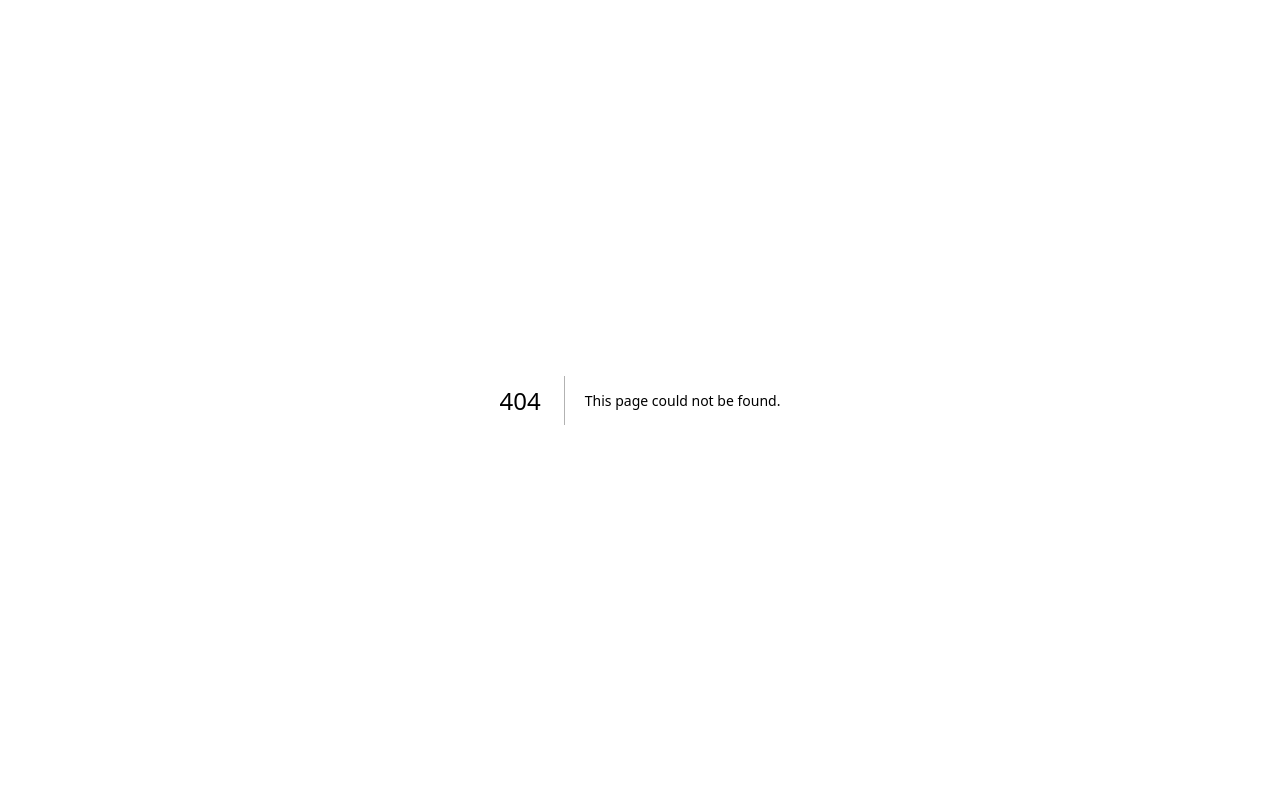
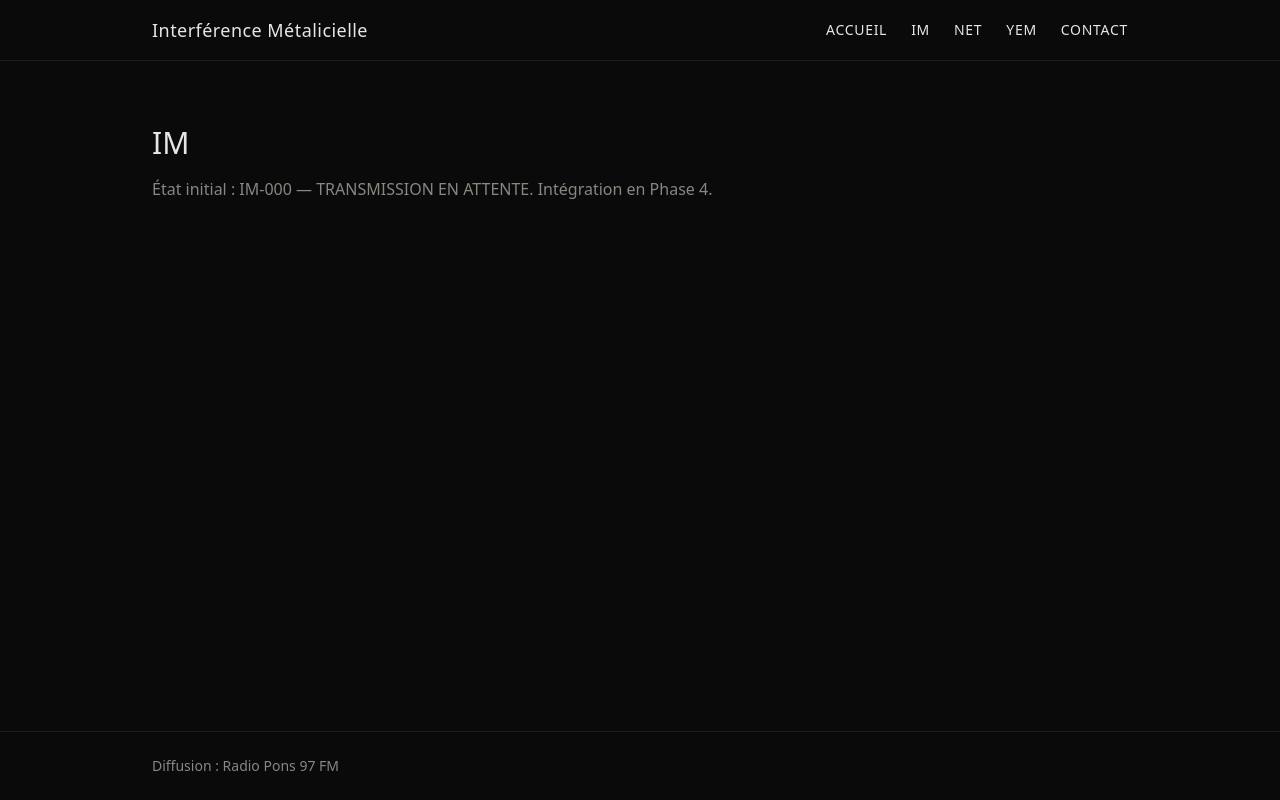
Before and after one commit to o0VicariouS0o/interference-metalicielle, a Next.js app: page /im in a window 1280 px wide. Before the commit this address had no page. Built offline with nearby package versions, Linux system fonts and the light colour scheme.

Commit message:
feat(phase-0): ossature site (header, navigation, footer, routes vides)

```diff
--- /dev/null
+++ b/app/(public)/contact/page.tsx
@@ -0,0 +1,8 @@
+export default function ContactPage() {
+  return (
+    <section className="mx-auto max-w-(--breakpoint-desktop) px-6 py-16">
+      <h1 className="font-display text-3xl">Contact</h1>
+      <p className="mt-4 text-muted">Bloc contact — intégration en Phase 7.</p>
+    </section>
+  );
+}
--- /dev/null
+++ b/app/(public)/im/page.tsx
@@ -0,0 +1,10 @@
+export default function ImPage() {
+  return (
+    <section className="mx-auto max-w-(--breakpoint-desktop) px-6 py-16">
+      <h1 className="font-display text-3xl">IM</h1>
+      <p className="mt-4 text-muted">
+        État initial : IM-000 — TRANSMISSION EN ATTENTE. Intégration en Phase 4.
+      </p>
+    </section>
+  );
+}
--- /dev/null
+++ b/app/(public)/net/page.tsx
@@ -0,0 +1,8 @@
+export default function NetPage() {
+  return (
+    <section className="mx-auto max-w-(--breakpoint-desktop) px-6 py-16">
+      <h1 className="font-display text-3xl">NET</h1>
+      <p className="mt-4 text-muted">Carte mondiale — intégration en Phase 5.</p>
+    </section>
+  );
+}
--- /dev/null
+++ b/app/(public)/page.tsx
@@ -0,0 +1,8 @@
+export default function AccueilPage() {
+  return (
+    <section className="mx-auto max-w-(--breakpoint-desktop) px-6 py-16">
+      <h1 className="font-display text-3xl">Accueil</h1>
+      <p className="mt-4 text-muted">Page Accueil — intégration en Phase 3.</p>
+    </section>
+  );
+}
--- /dev/null
+++ b/app/(public)/yem/page.tsx
@@ -0,0 +1,8 @@
+export default function YemPage() {
+  return (
+    <section className="mx-auto max-w-(--breakpoint-desktop) px-6 py-16">
+      <h1 className="font-display text-3xl">YEM</h1>
+      <p className="mt-4 text-muted">Journal de bord YEM — intégration en Phase 6.</p>
+    </section>
+  );
+}
--- a/app/globals.css
+++ b/app/globals.css
@@ -1,26 +1,39 @@
 @import 'tailwindcss';
 
-:root {
-  --background: #ffffff;
-  --foreground: #171717;
+@theme {
+  --color-bg: #0a0a0b;
+  --color-text: #e8e6e3;
+  --color-muted: #8a8680;
+  --color-border: #1f1d1c;
+
+  --color-transmission: #c8311f;
+  --color-archive: #c89438;
+  --color-yem: #6b3fa0;
+
+  --font-display: ui-sans-serif, system-ui, -apple-system, 'Segoe UI', sans-serif;
+  --font-body: ui-sans-serif, system-ui, -apple-system, 'Segoe UI', sans-serif;
+  --font-mono: ui-monospace, SFMono-Regular, Menlo, Monaco, Consolas, monospace;
+
+  --radius-sm: 2px;
+  --radius-md: 4px;
+  --radius-lg: 8px;
+
+  --breakpoint-tablet: 768px;
+  --breakpoint-desktop: 1024px;
 }
 
-@theme inline {
-  --color-background: var(--background);
-  --color-foreground: var(--foreground);
-  --font-sans: var(--font-geist-sans);
-  --font-mono: var(--font-geist-mono);
-}
+@layer base {
+  html,
+  body {
+    background-color: var(--color-bg);
+    color: var(--color-text);
+    font-family: var(--font-body);
+    -webkit-font-smoothing: antialiased;
+    -moz-osx-font-smoothing: grayscale;
+  }
 
-@media (prefers-color-scheme: dark) {
-  :root {
-    --background: #0a0a0a;
-    --foreground: #ededed;
+  *:focus-visible {
+    outline: 2px solid var(--color-transmission);
+    outline-offset: 2px;
   }
 }
-
-body {
-  background: var(--background);
-  color: var(--foreground);
-  font-family: Arial, Helvetica, sans-serif;
-}
--- a/app/layout.tsx
+++ b/app/layout.tsx
@@ -1,30 +1,22 @@
 import type { Metadata } from 'next';
-import { Geist, Geist_Mono } from 'next/font/google';
 import './globals.css';
-
-const geistSans = Geist({
-  variable: '--font-geist-sans',
-  subsets: ['latin'],
-});
-
-const geistMono = Geist_Mono({
-  variable: '--font-geist-mono',
-  subsets: ['latin'],
-});
+import { Header } from '@/components/shared/Header';
+import { Footer } from '@/components/shared/Footer';
 
 export const metadata: Metadata = {
-  title: 'Create Next App',
-  description: 'Generated by create next app',
+  title: 'Interférence Métalicielle',
+  description:
+    "Site officiel de l'émission Interférence Métalicielle, diffusée sur Radio Pons 97 FM.",
 };
 
-export default function RootLayout({
-  children,
-}: Readonly<{
-  children: React.ReactNode;
-}>) {
+export default function RootLayout({ children }: { children: React.ReactNode }) {
   return (
-    <html lang="en" className={`${geistSans.variable} ${geistMono.variable} h-full antialiased`}>
-      <body className="min-h-full flex flex-col">{children}</body>
+    <html lang="fr">
+      <body className="flex min-h-screen flex-col bg-bg text-text">
+        <Header />
+        <main className="flex-1">{children}</main>
+        <Footer />
+      </body>
     </html>
   );
 }
--- a/app/page.tsx
+++ /dev/null
@@ -1,65 +0,0 @@
-import Image from 'next/image';
-
-export default function Home() {
-  return (
-    <div className="flex flex-col flex-1 items-center justify-center bg-zinc-50 font-sans dark:bg-black">
-      <main className="flex flex-1 w-full max-w-3xl flex-col items-center justify-between py-32 px-16 bg-white dark:bg-black sm:items-start">
-        <Image
-          className="dark:invert"
-          src="/next.svg"
-          alt="Next.js logo"
-          width={100}
-          height={20}
-          priority
-        />
-        <div className="flex flex-col items-center gap-6 text-center sm:items-start sm:text-left">
-          <h1 className="max-w-xs text-3xl font-semibold leading-10 tracking-tight text-black dark:text-zinc-50">
-            To get started, edit the page.tsx file.
-          </h1>
-          <p className="max-w-md text-lg leading-8 text-zinc-600 dark:text-zinc-400">
-            Looking for a starting point or more instructions? Head over to{' '}
-            <a
-              href="https://vercel.com/templates?framework=next.js&utm_source=create-next-app&utm_medium=appdir-template-tw&utm_campaign=create-next-app"
-              className="font-medium text-zinc-950 dark:text-zinc-50"
-            >
-              Templates
-            </a>{' '}
-            or the{' '}
-            <a
-              href="https://nextjs.org/learn?utm_source=create-next-app&utm_medium=appdir-template-tw&utm_campaign=create-next-app"
-              className="font-medium text-zinc-950 dark:text-zinc-50"
-            >
-              Learning
-            </a>{' '}
-            center.
-          </p>
-        </div>
-        <div className="flex flex-col gap-4 text-base font-medium sm:flex-row">
-          <a
-            className="flex h-12 w-full items-center justify-center gap-2 rounded-full bg-foreground px-5 text-background transition-colors hover:bg-[#383838] dark:hover:bg-[#ccc] md:w-[158px]"
-            href="https://vercel.com/new?utm_source=create-next-app&utm_medium=appdir-template-tw&utm_campaign=create-next-app"
-            target="_blank"
-            rel="noopener noreferrer"
-          >
-            <Image
-              className="dark:invert"
-              src="/vercel.svg"
-              alt="Vercel logomark"
-              width={16}
-              height={16}
-            />
-            Deploy Now
-          </a>
-          <a
-            className="flex h-12 w-full items-center justify-center rounded-full border border-solid border-black/[.08] px-5 transition-colors hover:border-transparent hover:bg-black/[.04] dark:border-white/[.145] dark:hover:bg-[#1a1a1a] md:w-[158px]"
-            href="https://nextjs.org/docs?utm_source=create-next-app&utm_medium=appdir-template-tw&utm_campaign=create-next-app"
-            target="_blank"
-            rel="noopener noreferrer"
-          >
-            Documentation
-          </a>
-        </div>
-      </main>
-    </div>
-  );
-}
--- /dev/null
+++ b/components/shared/Footer.tsx
@@ -0,0 +1,9 @@
+export function Footer() {
+  return (
+    <footer className="mt-16 border-t border-border">
+      <div className="mx-auto max-w-(--breakpoint-desktop) px-6 py-6 text-sm text-muted">
+        <p>Diffusion : Radio Pons 97 FM</p>
+      </div>
+    </footer>
+  );
+}
--- /dev/null
+++ b/components/shared/Header.tsx
@@ -0,0 +1,15 @@
+import Link from 'next/link';
+import { Navigation } from './Navigation';
+
+export function Header() {
+  return (
+    <header className="border-b border-border">
+      <div className="mx-auto flex max-w-(--breakpoint-desktop) items-center justify-between px-6 py-4">
+        <Link href="/" className="font-display text-lg tracking-wide">
+          Interférence Métalicielle
+        </Link>
+        <Navigation />
+      </div>
+    </header>
+  );
+}
--- /dev/null
+++ b/components/shared/Navigation.tsx
@@ -0,0 +1,25 @@
+import Link from 'next/link';
+
+const ENTRIES = [
+  { href: '/', label: 'Accueil' },
+  { href: '/im', label: 'IM' },
+  { href: '/net', label: 'NET' },
+  { href: '/yem', label: 'YEM' },
+  { href: '/contact', label: 'Contact' },
+] as const;
+
+export function Navigation() {
+  return (
+    <nav aria-label="Navigation principale">
+      <ul className="flex gap-6 text-sm uppercase tracking-wider">
+        {ENTRIES.map((entry) => (
+          <li key={entry.href}>
+            <Link href={entry.href} className="text-text transition-colors hover:text-transmission">
+              {entry.label}
+            </Link>
+          </li>
+        ))}
+      </ul>
+    </nav>
+  );
+}
```
Also changed, not shown: lib/supabase.ts (+2 -5 lines).
